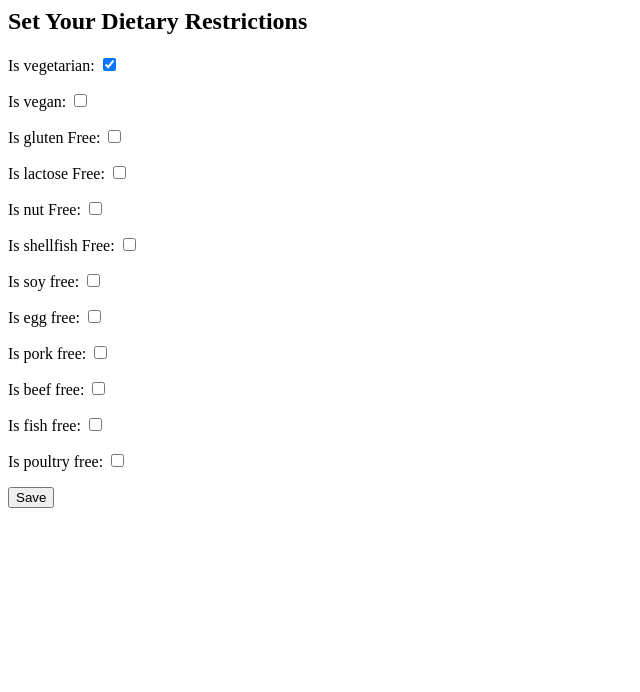
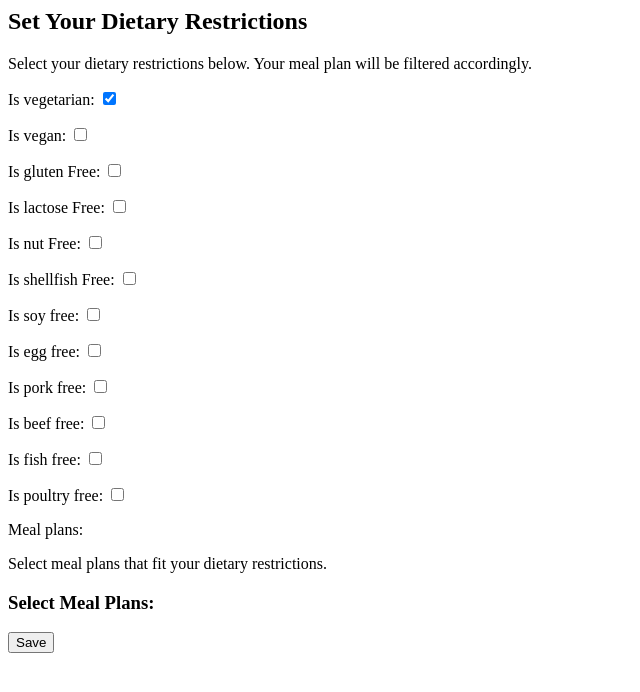
Before and after one commit to Rat-fi/Iron-Concordia, a Django app: page /MealPlan/set_dietary_restrictions/ in a window 1280 px wide. Shown: the top 692 px of the page, without its empty margins (0-640 px from the left). Run offline with Django 5.2, Linux system fonts and the light colour scheme; a user stored in the database is signed in; data comes from the database, SQL or seed files in the repository; both versions use the stored data as it was after the commit; data that the repository does not hold is empty.

Commit message:
IC-358 add: nutritional Information and filter meal plan results by dietary restrictions

```diff
--- a/CUFitness/MealPlan/forms/DietaryRestrictionsForm.py
+++ b/CUFitness/MealPlan/forms/DietaryRestrictionsForm.py
@@ -1,7 +1,13 @@
 from django import forms
-from ..models.DietaryRestrictions import DietaryRestrictions
+from ..models.DietaryRestrictions import DietaryRestrictions,DietaryRestrictions_MealPlan
 
 class DietaryRestrictionsForm(forms.ModelForm):
+    meal_plans = forms.ModelMultipleChoiceField(
+        queryset = DietaryRestrictions_MealPlan.objects.all(),
+        widget = forms.CheckboxSelectMultiple,
+        required = False,
+        help_text = "Select meal plans that fit your dietary restrictions."
+    )
     class Meta:
         model = DietaryRestrictions
         fields = [
--- a/CUFitness/MealPlan/models/DietaryRestrictions.py
+++ b/CUFitness/MealPlan/models/DietaryRestrictions.py
@@ -1,8 +1,32 @@
 from django.db import models
 from django.contrib.auth.models import User
 
+class DietaryRestrictions_MealPlan(models.Model):
+    name = models.CharField(max_length=255)
+    description = models.TextField(blank=True, null=True)
+    calories = models.IntegerField(help_text="Calories per serving")
+    protein = models.FloatField(help_text="Protein in grams")
+
+    is_vegetarian = models.BooleanField(default=False)
+    is_vegan = models.BooleanField(default=False)
+    contains_gluten = models.BooleanField(default=False)
+    contains_lactose = models.BooleanField(default=False)
+    contains_nuts = models.BooleanField(default=False)
+    contains_shellfish = models.BooleanField(default=False)
+    contains_soy = models.BooleanField(default=False)
+    contains_eggs = models.BooleanField(default=False)
+    contains_pork = models.BooleanField(default=False)
+    contains_beef = models.BooleanField(default=False)
+    contains_fish = models.BooleanField(default=False)
+    contains_poultry = models.BooleanField(default=False)
+
+    def __str__(self):
+        return self.name
+
 class DietaryRestrictions(models.Model):
     user = models.OneToOneField(User, on_delete = models.CASCADE, related_name = 'dietary_restrictions')
+    meal_plans = models.ManyToManyField(DietaryRestrictions_MealPlan, blank=True)
+
     is_vegetarian = models.BooleanField(default=False)
     is_vegan = models.BooleanField(default=False)
     is_gluten_Free = models.BooleanField(default=False)
--- a/CUFitness/MealPlan/views/DietaryRestrictions.py
+++ b/CUFitness/MealPlan/views/DietaryRestrictions.py
@@ -1,7 +1,7 @@
 from django.shortcuts import render, redirect # render is used to render the html file and return an http response, redirect is used to redirect the user to another page
 from django.contrib.auth.decorators import login_required
 from ..forms.DietaryRestrictionsForm import DietaryRestrictionsForm
-from ..models.DietaryRestrictions import DietaryRestrictions
+from ..models.DietaryRestrictions import DietaryRestrictions,DietaryRestrictions_MealPlan
 
 @login_required
 def set_dietary_restrictions(request):
@@ -21,4 +21,33 @@ def set_dietary_restrictions(request):
 def meal_plan(request):
     restrictions, created = DietaryRestrictions.objects.get_or_create(user=request.user)
 
-    return render(request, 'DietaryRestrictions/meal_plan.html', {'restrictions': restrictions})
+    meals = DietaryRestrictions_MealPlan.objects.all()
+    if restrictions.is_vegetarian:
+        meals = meals.filter(is_vegetarian=True)
+    if restrictions.is_vegan:
+        meals = meals.filter(is_vegan=True)
+    if restrictions.is_gluten_Free:
+        meals = meals.exclude(contains_gluten=True)
+    if restrictions.is_lactose_Free:
+        meals = meals.exclude(contains_lactose=True)
+    if restrictions.is_nut_Free:
+        meals = meals.exclude(contains_nuts=True)
+    if restrictions.is_shellfish_Free:
+        meals = meals.exclude(contains_shellfish=True)
+    if restrictions.is_soy_free:
+        meals = meals.exclude(contains_soy=True)
+    if restrictions.is_egg_free:
+        meals = meals.exclude(contains_eggs=True)
+    if restrictions.is_pork_free:
+        meals = meals.exclude(contains_pork=True)
+    if restrictions.is_beef_free:
+        meals = meals.exclude(contains_beef=True)
+    if restrictions.is_fish_free:
+        meals = meals.exclude(contains_fish=True)
+    if restrictions.is_poultry_free:
+        meals = meals.exclude(contains_poultry=True)
+
+    return render(request, 'DietaryRestrictions/meal_plan.html', {
+        'restrictions': restrictions,
+        'meals': meals
+    })
--- a/CUFitness/templates/DietaryRestrictions/set_dietary_restrictions.html
+++ b/CUFitness/templates/DietaryRestrictions/set_dietary_restrictions.html
@@ -1,6 +1,22 @@
 <h2>Set Your Dietary Restrictions</h2>
+<p>Select your dietary restrictions below. Your meal plan will be filtered accordingly.</p>
+
 <form method="post">
     {% csrf_token %}
     {{ form.as_p }}
+
+    <h3>Select Meal Plans:</h3>
+    <ul>
+        {% for meal in form.meal_plans.field.queryset %}
+            <li>
+                <label>
+                    <input type="checkbox" name="{{ form.meal_plans.name }}" value="{{ meal.id }}"
+                        {% if meal in form.meal_plans.value %}checked{% endif %}>
+                    {{ meal.name }} - {{ meal.calories }} kcal, {{ meal.protein }}g protein
+                </label>
+            </li>
+        {% endfor %}
+    </ul>
+
     <button type="submit">Save</button>
 </form>
```
Also changed, not shown: CUFitness/MealPlan/admin.py (+14 -0 lines), CUFitness/templates/DietaryRestrictions/meal_plan.html (+31 -1 lines), CUFitness/MealPlan/migrations/0006_dietaryrestrictions_mealplan_and_more.py (added), CUFitness/db.sqlite3.
